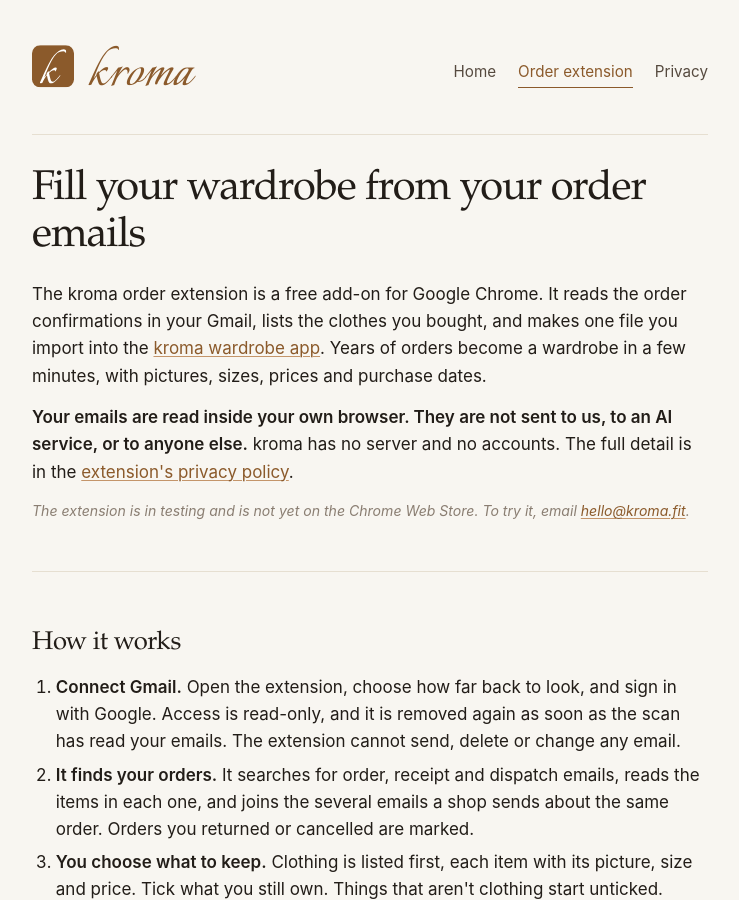
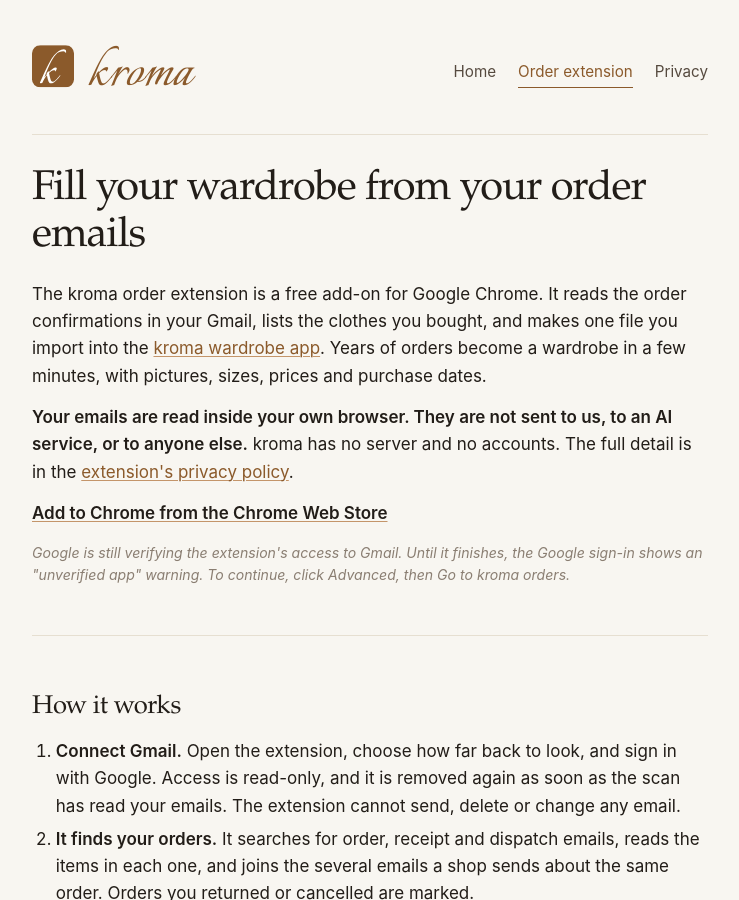
Before and after one commit to pompmmxix/kroma-site, a Jekyll site: the page built from order-extension.html, in a window 1280 px wide and 900 px high. Shown: the whole window, without its empty margins (270-1009 px from the left). Built offline with Jekyll 4.4.1, drawn with Linux system fonts in a browser that asks for light colours.

Commit message:
Order extension page: link to the Chrome Web Store, note the unverified-app warning (#18)

```diff
--- a/order-extension.html
+++ b/order-extension.html
@@ -59,7 +59,8 @@
     <h1>Fill your wardrobe from your order emails</h1>
     <p>The kroma order extension is a free add-on for Google Chrome. It reads the order confirmations in your Gmail, lists the clothes you bought, and makes one file you import into the <a href="/">kroma wardrobe app</a>. Years of orders become a wardrobe in a few minutes, with pictures, sizes, prices and purchase dates.</p>
     <p><strong>Your emails are read inside your own browser. They are not sent to us, to an AI service, or to anyone else.</strong> kroma has no server and no accounts. The full detail is in the <a href="/order-extension/privacy/">extension's privacy policy</a>.</p>
-    <p class="muted"><em>The extension is in testing and is not yet on the Chrome Web Store. To try it, email <a href="mailto:hello@kroma.fit?subject=Order%20extension%20testing">hello@kroma.fit</a>.</em></p>
+    <p><a href="https://chromewebstore.google.com/detail/jcpnhpfelcnppbfdgejanphgdhleifeb" rel="noopener" target="_blank"><strong>Add to Chrome from the Chrome Web Store</strong></a></p>
+    <p class="muted"><em>Google is still verifying the extension's access to Gmail. Until it finishes, the Google sign-in shows an "unverified app" warning. To continue, click Advanced, then Go to kroma orders.</em></p>
 
     <hr>
 
```
